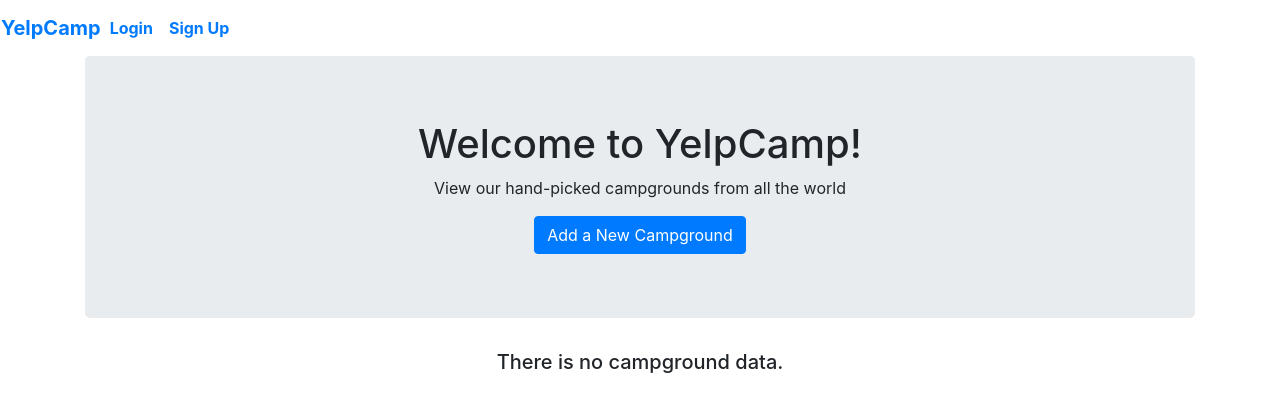
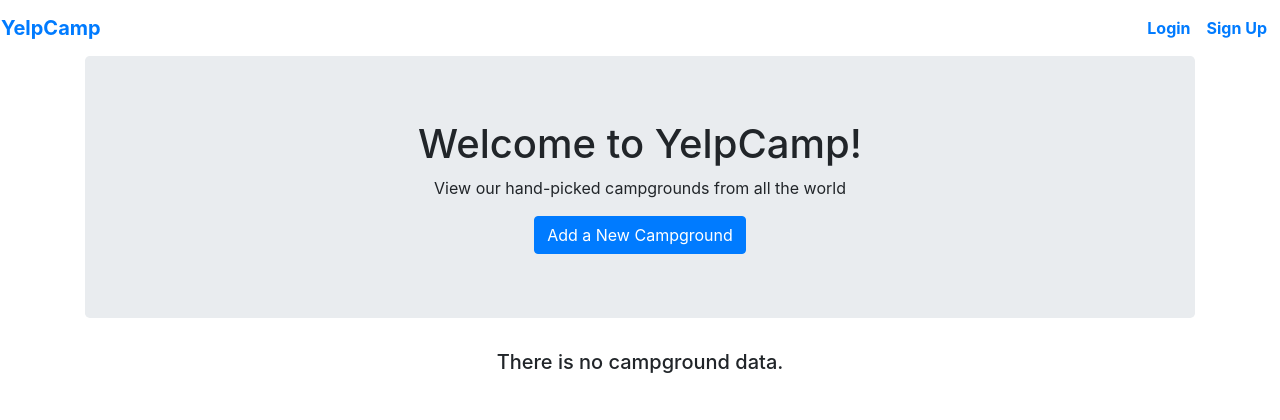
Before and after one commit to catehuang/yelp-camp, a Flask app: page /index in a window 1280 px wide. Shown: the top 420 px of the page. Run offline with Flask 2, Linux system fonts and the light colour scheme; data that the repository does not hold is empty; some libraries are stand-ins or nearby versions.

Commit message:
try to fix same issue

```diff
--- a/templates/header.html
+++ b/templates/header.html
@@ -7,12 +7,12 @@
 
 	<body>
         <nav class="navbar navbar-expand-lg font-weight-bolder row">
-            <a class="navbar-brand" href={{url_for("home")}}>YelpCamp</a>
+            <a class="navbar-brand mr-auto" href={{url_for("home")}}>YelpCamp</a>
 <!--            <button class="navbar-toggler" data-toggle="collapse" data-target="#navContent" aria-label="Toggle navigation">-->
 <!--                <span class="navbar-toggler-icon"></span>-->
 <!--            </button>-->
 
-            <div class="row justify-content-end" id="navContent">
+            <div class="navbar-nav mr-1" id="navContent">
                 <div class="navbar-nav">
                     {% if current_user.is_authenticated %}
                     <a href={{url_for('user_account', user_id=current_user.id )}} class="nav-link">Welcome, {{ current_user.name.title() }}</a>
```
